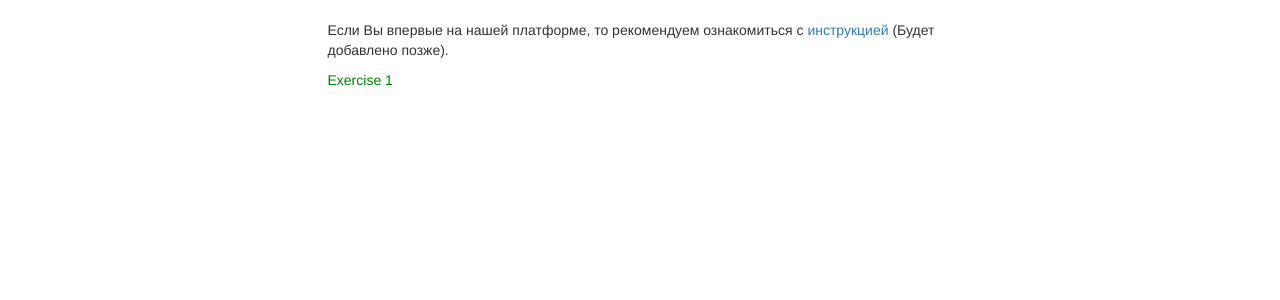
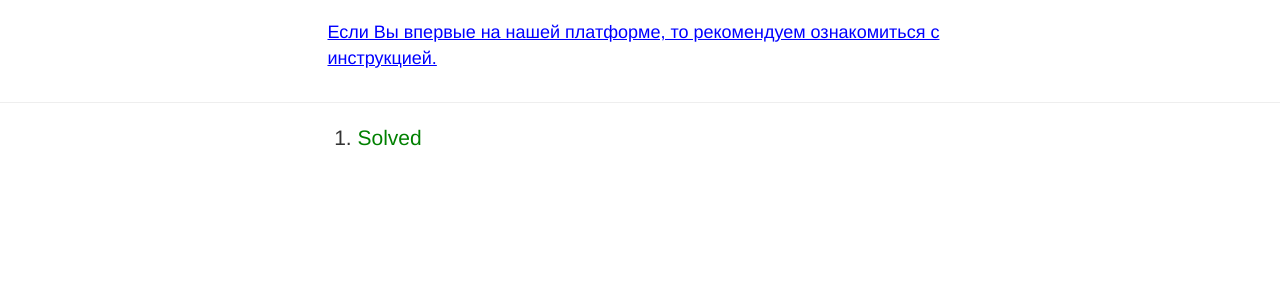
Before and after one commit to boris-stepanov/hypertext-ielts, a Flask app: page /exercise in a window 1280 px wide. Shown: the part 56-356 px from the top of the page. Run offline with Flask 2, Linux system fonts and the light colour scheme; a user stored in the database is signed in; tables that the repository leaves empty hold one stand-in row (values such as "Sample post"); some libraries are stand-ins or nearby versions.

Commit message:
Add video instruction and spoiler for it

```diff
--- a/source/static/script.js
+++ b/source/static/script.js
@@ -13,8 +13,24 @@ function spoiler(identifier) {
     //        that.opened=true;
     //    };
 }
+
+function videoSpoiler(identifier) {
+        that = document.getElementById("spoiler"+identifier)
+        if (that.opened) {
+            document.getElementById("video"+identifier).style.display="none";
+            that.opened=false
+        } else {
+            document.getElementById("video"+identifier).style.display="block";
+            that.opened=true;
+        };
+}
+
 $(document).ready(function(){
     $('.task').bind("cut copy paste",function(e) {
         e.preventDefault();
     });
 });
+
+//$(".spoiler-trigger").click(function() {
+//    $(this).parent().next().collapse('toggle');
+//});
--- a/source/static/style.css
+++ b/source/static/style.css
@@ -5,3 +5,5 @@
 .header { font-family: sans-serif; font-size: 17px; font-weight: bold; }
 .content { font-family: sans-serif; font-size: 20px; }
 .task { font-family: serif; font-size: 18px; }
+.video-instruction{ display: none; }
+.spoiler { font-size: 18px; text-decoration: underline; color: blue; }
--- a/source/templates/texts.html
+++ b/source/templates/texts.html
@@ -7,18 +7,24 @@ Texts
 {% block content %}
 <div class="row">
     <div class="col-xs-6 col-md-offset-3">
-        <p class="bg-normal">Если Вы впервые на нашей платформе, то рекомендуем ознакомиться с <a href="404.html">инструкцией</a> (Будет добавлено позже).</p>
+        <p id="spoiler1" class="bg-normal spoiler" onclick="videoSpoiler('1')">Если Вы впервые на нашей платформе, то рекомендуем ознакомиться с инструкцией.</p>
+        <div id="video1" class="embed-responsive embed-responsive-16by9 video-instruction">
+            <iframe class="embed-responsive-item" src="https://www.youtube.com/embed/_WcE_l1qduQ" allow="accelerometer; autoplay; encrypted-media; gyroscope; picture-in-picture" allowfullscreen></iframe>
+        </div>
     </div>
 </div>
+<hr/>
+<ol>
 {% for eid, result in shorts.items() %}
 <div class="row">
     <div class="col-xs-6 col-md-offset-3 btn-group">
-    {% if result >= 0 %}
-    <a class="solved" href="description/{{ eid }}">Exercise {{ eid }}</a>
-    {% else %}
-    <a class="unsolved" href="description/{{ eid }}">Exercise {{ eid }}</a>
-    {% endif %}
+        {% if result >= 0 %}
+        <li class="lead"><a class="solved" href="description/{{ eid }}">Solved</a></li>
+        {% else %}
+        <li class="lead"><a class="unsolved" href="description/{{ eid }}">Unsolved</a></li
+        {% endif %}
     </div>
 </div>
 {% endfor %}
+</ol>
 {% endblock %}
```
